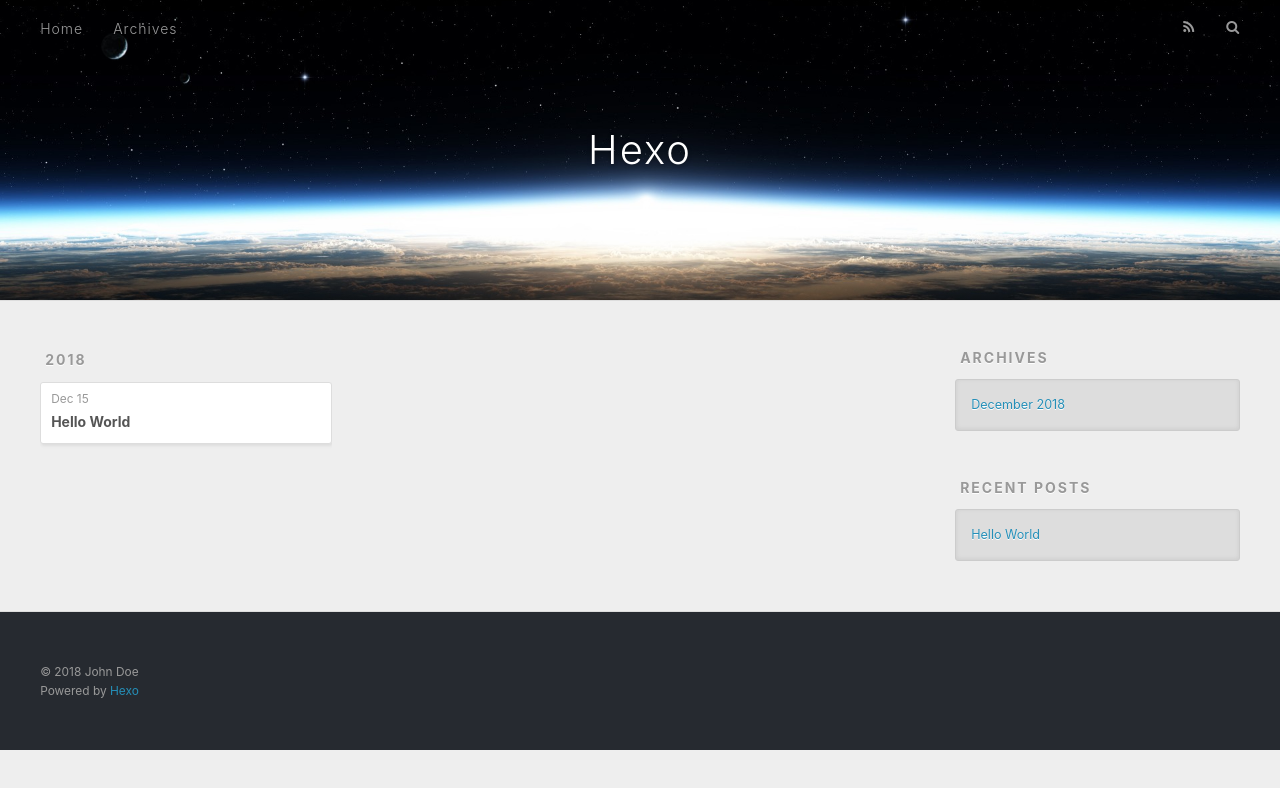
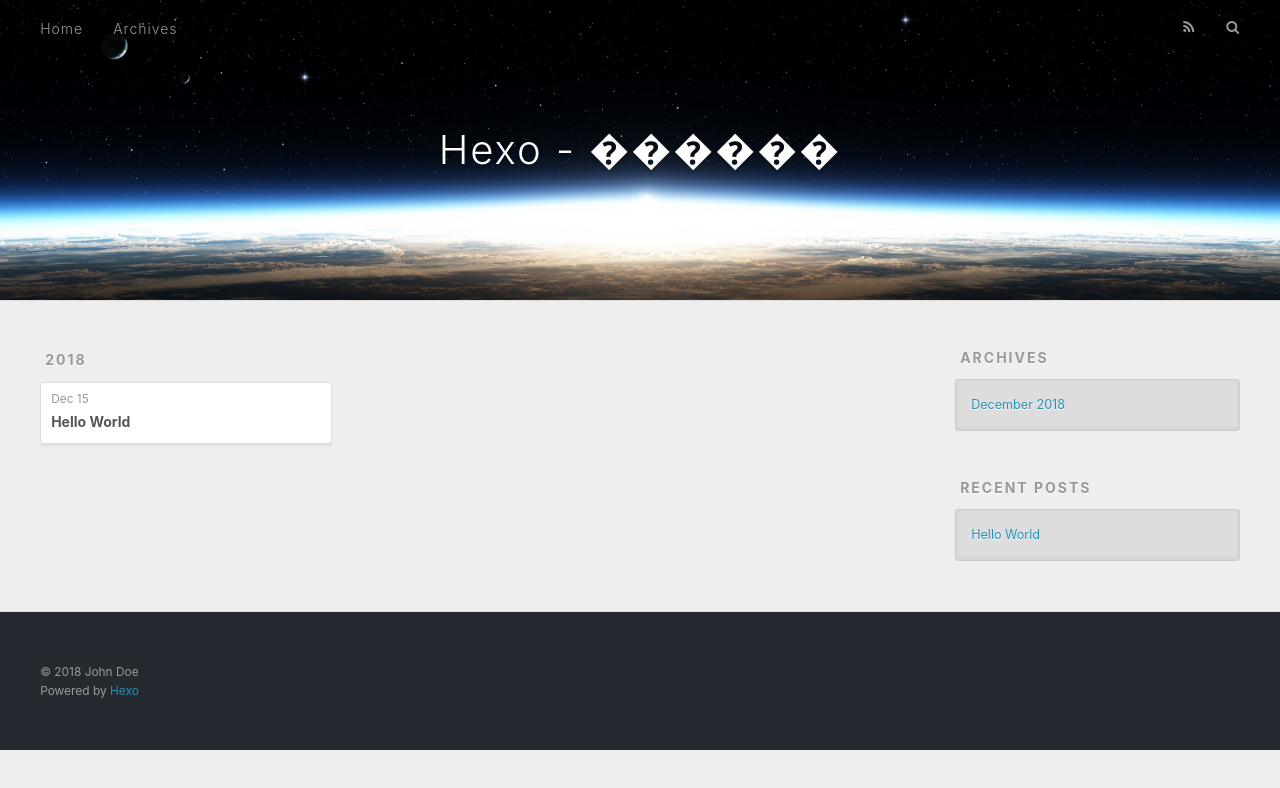
Before and after one commit to RookieXv/RookieXv.github.io.bat, a plain HTML site: page archives/2018/12/index.html in a window 1280 px wide. Drawn offline with nearby package versions, Linux system fonts and the light colour scheme.

Commit message:
Site updated: 2018-12-15 14:22:04

```diff
--- a/archives/2018/12/index.html
+++ b/archives/2018/12/index.html
@@ -5,17 +5,17 @@
 
 
 
-  <title>Archives: 2018/12 | Hexo</title>
+  <title>Archives: 2018/12 | Hexo - ������</title>
   <meta name="viewport" content="width=device-width, initial-scale=1, maximum-scale=1">
   <meta property="og:type" content="website">
-<meta property="og:title" content="Hexo">
+<meta property="og:title" content="Hexo - ������">
 <meta property="og:url" content="http://yoursite.com/archives/2018/12/index.html">
-<meta property="og:site_name" content="Hexo">
+<meta property="og:site_name" content="Hexo - ������">
 <meta property="og:locale" content="default">
 <meta name="twitter:card" content="summary">
-<meta name="twitter:title" content="Hexo">
+<meta name="twitter:title" content="Hexo - ������">
 
-    <link rel="alternate" href="/atom.xml" title="Hexo" type="application/atom+xml">
+    <link rel="alternate" href="/atom.xml" title="Hexo - ������" type="application/atom+xml">
 
 
     <link rel="icon" href="/favicon.png">
@@ -34,7 +34,7 @@
   <div id="header-outer" class="outer">
     <div id="header-title" class="inner">
       <h1 id="logo-wrap">
-        <a href="/" id="logo">Hexo</a>
+        <a href="/" id="logo">Hexo - ������</a>
       </h1>
 
     </div>
```
Also changed, not shown: 2018/12/15/hello-world/index.html (+4 -4 lines), archives/2018/index.html (+6 -6 lines), archives/index.html (+6 -6 lines), index.html (+6 -6 lines).
